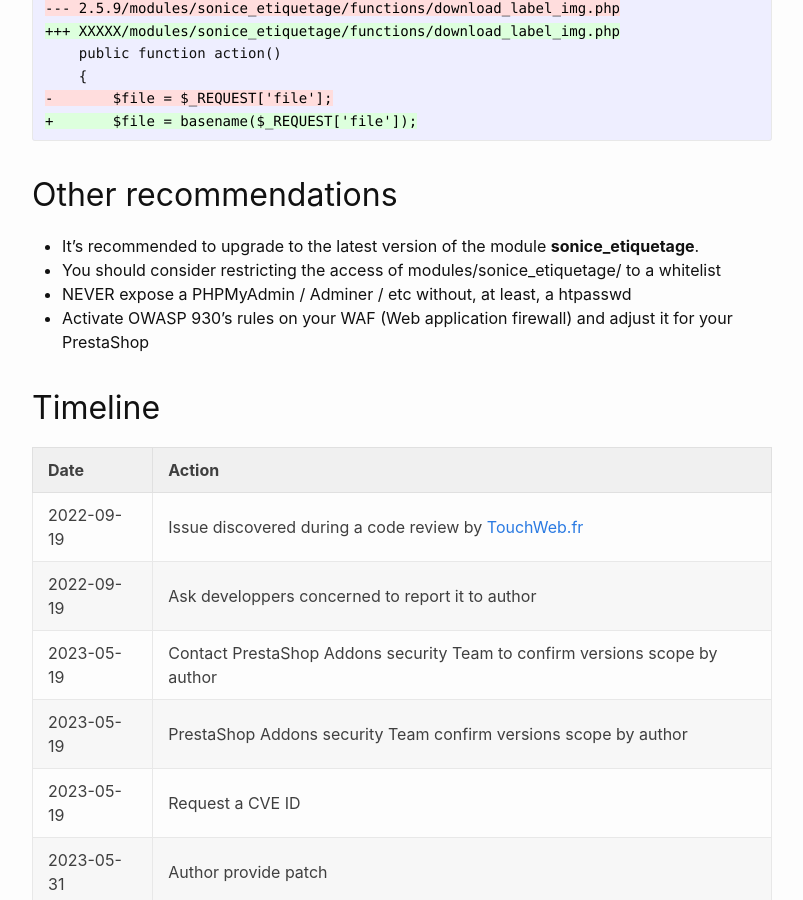
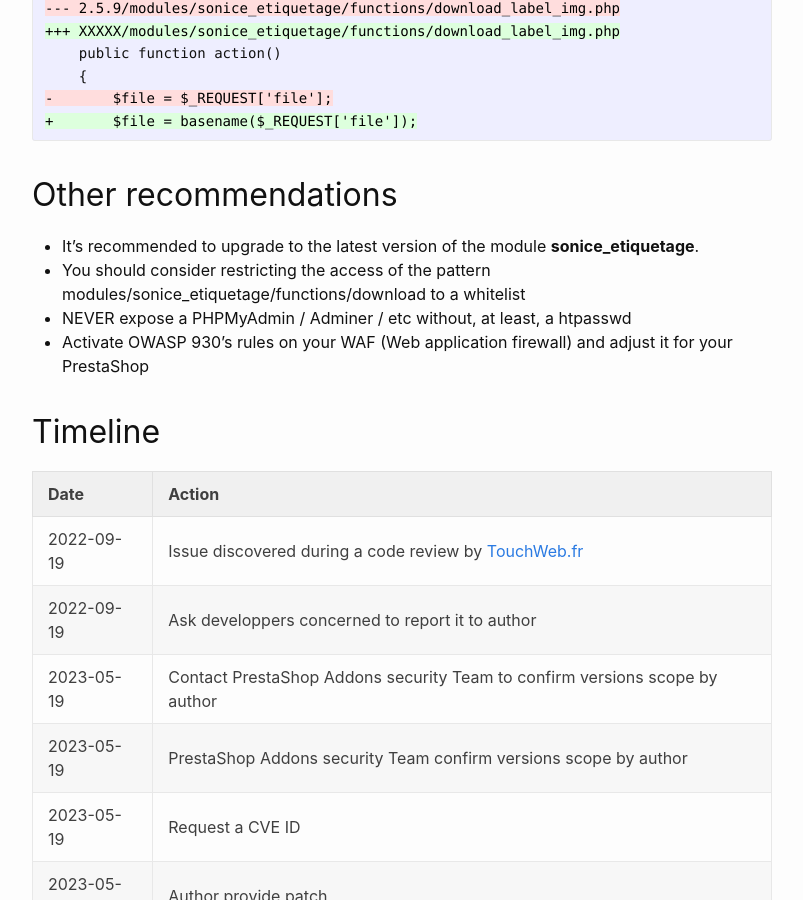
Before and after one commit to friends-of-presta/security-advisories, a Jekyll site: the page built from _posts/2023-10-17-sonice_etiquetage.md, in a window 1280 px wide and 900 px high, scrolled down 2414 px. Shown: the whole window, without its empty margins (238-1041 px from the left). Built offline with Jekyll 4.4.1, drawn with Linux system fonts in a browser that asks for light colours.

Commit message:
Update 2023-10-17-sonice_etiquetage.md

```diff
--- a/_posts/2023-10-17-sonice_etiquetage.md
+++ b/_posts/2023-10-17-sonice_etiquetage.md
@@ -75,7 +75,7 @@ Note : We are forced to tag it as a high gravity due to the CWE type 22 but be w
 ## Other recommendations
 
 * It’s recommended to upgrade to the latest version of the module **sonice_etiquetage**.
-* You should consider restricting the access of modules/sonice_etiquetage/ to a whitelist
+* You should consider restricting the access of the pattern modules/sonice_etiquetage/functions/download to a whitelist
 * NEVER expose a PHPMyAdmin / Adminer / etc without, at least, a htpasswd
 * Activate OWASP 930's rules on your WAF (Web application firewall) and adjust it for your PrestaShop
 
```
